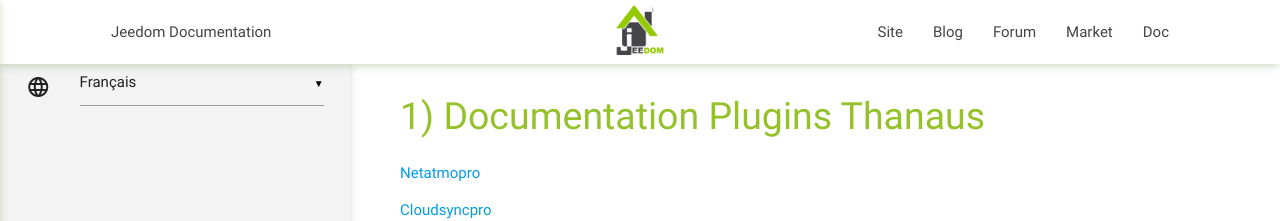
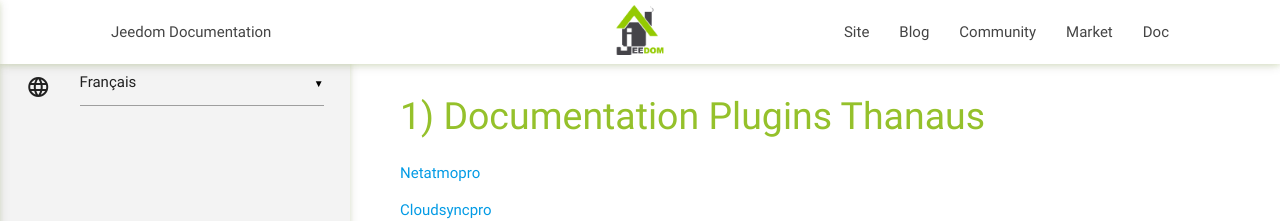
Before and after one commit to thanaus/jeedom_docs, a Jekyll site: the page built from README.md, in a window 1280 px wide. Shown: the top 221 px of the page. Built offline with Jekyll 4.4.1, drawn with Linux system fonts in a browser that asks for light colours; our own code applies the rules of GitHub Pages for plain Markdown files.

Commit message:
Update default.html

```diff
--- a/_layouts/default.html
+++ b/_layouts/default.html
@@ -1,33 +1,33 @@
 <!DOCTYPE html>
-<html lang="pt-br">
+<html lang="{{page.lang}}">
 <head>
   <link href="https://fonts.googleapis.com/icon?family=Material+Icons" rel="stylesheet">
   <link rel="stylesheet" href="/{{site.github.project_title}}/assets/css/styles.css">
   <link rel="stylesheet" href="/{{site.github.project_title}}/assets/css/materialize.css">
   <meta name="viewport" content="width=device-width, initial-scale=1.0"/>
-  <meta http-equiv="Content-Language" content="pt-br">
+  <meta http-equiv="Content-Language" content="{{page.lang}}">
 </head>
 <body>
   <div class="navbar-fixed hide-on-print">
     <nav>
       <div class="nav-wrapper container">
-        <a id="logo-container" href="https://www.jeedom.com/doc" class="brand-logo center"><img src="/{{site.github.project_title}}/assets/images/logo.png" style="height:50px;margin-top:5px"></a>
+        <a id="logo-container" href="{{site.doc}}" class="brand-logo center"><img src="/{{site.github.project_title}}/assets/images/logo.png" style="height:50px;margin-top:5px"></a>
         <ul class="left hide-on-med-and-down">
           <li><a href="{{site.doc}}">Jeedom Documentation</a></li>
         </ul>
-        <a href="https://www.jeedom.com/doc" data-activates="nav-mobile" class="button-collapse btn-floating btn-large waves-effect waves-light jeedomcolorbg"><i class="material-icons">menu</i></a>
+        <a href="{{site.doc}}" data-activates="nav-mobile" class="button-collapse btn-floating btn-large waves-effect waves-light jeedomcolorbg"><i class="material-icons">menu</i></a>
         <ul class="right hide-on-med-and-down">
           <li><a href="https://www.jeedom.com">Site</a></li>
-          <li><a href="https://www.jeedom.com/blog">Blog</a></li>
-          <li><a href="https://www.jeedom.com/forum">Forum</a></li>
-          <li><a href="https://www.jeedom.com/market">Market</a></li>
-          <li class="active"><a href="https://www.jeedom.com/doc">Doc</a></li>
+          <li><a href="{{site.blog}}">Blog</a></li>
+          <li><a href="{{site.community}}">Community</a></li>
+          <li><a href="{{site.market}}">Market</a></li>
+          <li class="active"><a href="{{site.doc}}">Doc</a></li>
         </ul>
         <ul class="side-nav" id="nav-mobile">
-          <li><a href="https://www.jeedom.com/blog">Blog</a></li>
-          <li><a href="https://www.jeedom.com/forum">Forum</a></li>
-          <li><a href="https://www.jeedom.com/market">Market</a></li>
-          <li class="active"><a href="https://www.jeedom.com/doc">Doc</a></li>
+          <li><a href="{{site.blog}}">Blog</a></li>
+          <li><a href="{{site.community}}">Community</a></li>
+          <li><a href="{{site.market}}">Market</a></li>
+          <li class="active"><a href="{{site.doc}}">Doc</a></li>
         </ul>
       </div>
     </nav>
```
